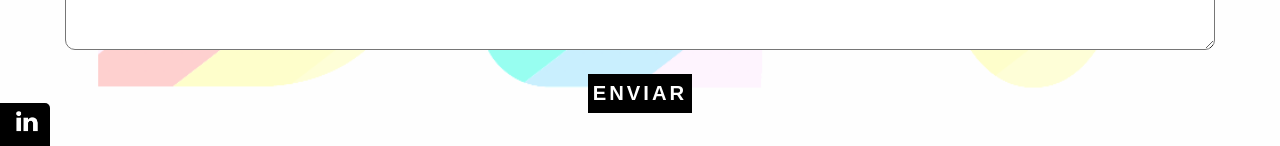
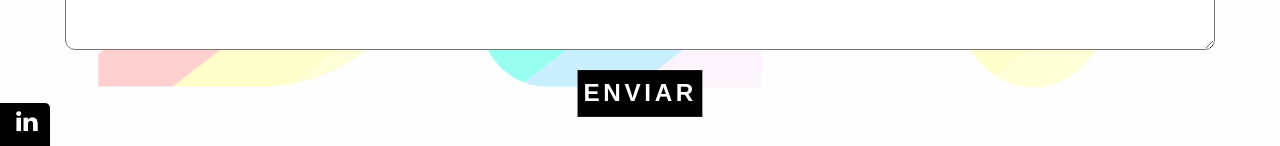
Before and after one commit to guidpo0/portfolio, a React (Create React App) app: page /#/contact in a window 1280 px wide. In both pictures the pointer is over the button "ENVIAR". Shown: the part 567-713 px from the top of the page. Built offline with nearby package versions, Linux system fonts and the light colour scheme.

Commit message:
CSS desktop finalizado

```diff
--- a/src/pages/Contact.css
+++ b/src/pages/Contact.css
@@ -45,6 +45,7 @@
 
 .contact-form-button {
   color: white;
+  cursor: pointer;
   font-weight: 800;
   text-transform: uppercase;
   font-size: 1.15em;
@@ -53,6 +54,11 @@
   padding: 8px 5px;
   border: none;
   background-color: black;
+  transition: 0.5s;
+}
+
+.contact-form-button:hover {
+  transform: scale(1.2);
 }
 
 @media (max-width: 767.98px) {
```
